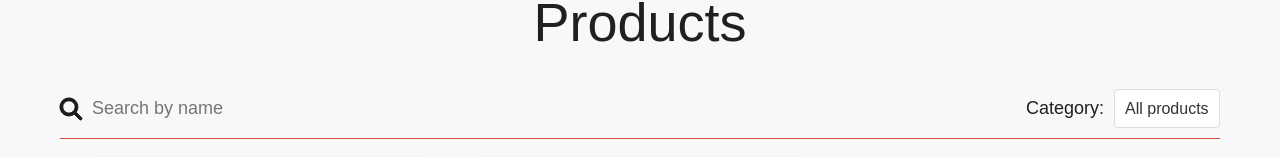
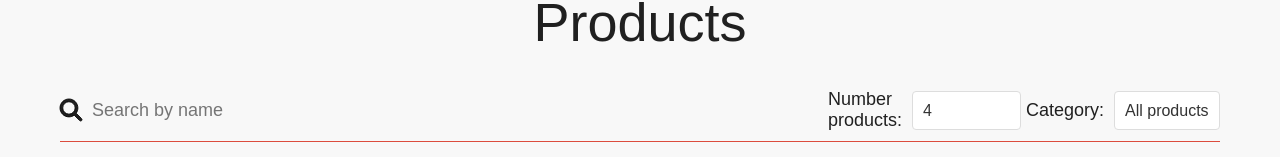
Before and after one commit to AnastasiaYes/test-task_ecosystem-alpha, a React (Vite) app: page / in a window 1280 px wide. Shown: the part 137-294 px from the top of the page. Built offline with nearby package versions, Linux system fonts and the light colour scheme.

Commit message:
adding markup for number products and styles for this option

```diff
--- a/src/assets/styles/main.css
+++ b/src/assets/styles/main.css
@@ -196,7 +196,13 @@ h1 {
     padding: 10px 0;
 }
 
-.filter-section {
+.filter-options {
+    display: flex;
+    gap: 5px;
+}
+
+.filter-section,
+.filter-number {
     display: flex;
     align-items: center;
     gap: 10px;
@@ -210,7 +216,8 @@ h1 {
     font-size: 16px;
 }
 
-.category-select {
+.category-select,
+.category-number{
     padding: 10px;
     width: 100%;
     border-radius: 4px;
@@ -221,7 +228,8 @@ h1 {
     transition: border-color 0.3s ease, box-shadow 0.3s ease;
 }
 
-.filter-section.category {
+.filter-section.category,
+.filter-number.category{
     position: relative;
     width: 100%;
 }
--- a/src/components/Filter.tsx
+++ b/src/components/Filter.tsx
@@ -16,7 +16,7 @@ function Filter () {
             updateFilter(
                 category === '' ? null : true,
                 search === '' ? null : search,
-                filter.currentPage,
+                1,
                 filter.itemsPerPage,
             )
         );
@@ -34,10 +34,27 @@ function Filter () {
                     value={search}
                 />
             </div>
+
+            <div className='filter-options'>
+                <div className='filter-number'>
+                    <label className='visually-hidden' htmlFor='category'>Number products:</label>
+                    <select
+                        id='category-number'
+                        className='category-number'
+                        onChange={(e) => setCategory(e.target.value)}
+                        value={category}
+                    >
+                        <option value=''>4</option>
+                        <option value='eight'>8</option>
+                        <option value='twelve'>12</option>
+                        <option value='sixteen'>16</option>
+                    </select>
+                </div>
+
                 <div className='filter-section'>
                     <label className='visually-hidden' htmlFor='category'>Category:</label>
                     <select
-                    id='category'
+                        id='category-select'
                         className='category-select'
                         onChange={(e) => setCategory(e.target.value)}
                         value={category}
@@ -46,6 +63,7 @@ function Filter () {
                         <option value='liked'>Liked</option>
                     </select>
                 </div>
+            </div>
         </nav>
     )
 }
```
Lines whose indentation alone changed are shown as unchanged.
